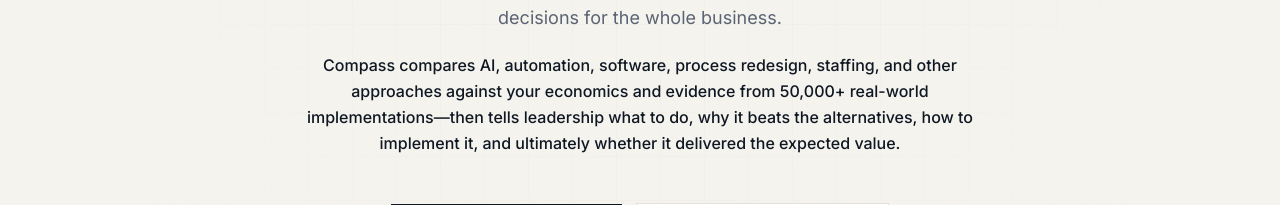
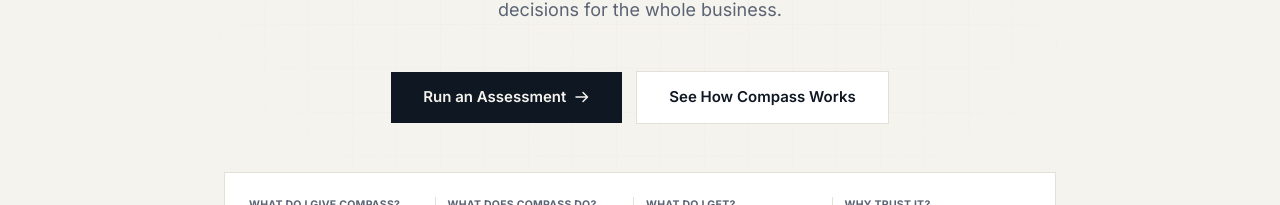
Before and after one commit to smithar106/Compass-Web, a Next.js app: page / in a window 1280 px wide. Shown: the part 460-665 px from the top of the page. Built offline with nearby package versions, Linux system fonts and the light colour scheme; no server answers.

Commit message:
Update homepage hero headline and supporting copy to exact requested phrasing and update test assertions

```diff
--- a/src/components/home/HomeHero.tsx
+++ b/src/components/home/HomeHero.tsx
@@ -30,9 +30,6 @@ export function HomeHero() {
         <Reveal delay={100}>
           <p className="mx-auto mt-9 max-w-3xl text-lead leading-relaxed text-muted">
             {h.supporting}
-          </p>
-          <p className="mx-auto mt-5 max-w-2xl text-[16px] font-medium leading-relaxed text-ink">
-            {h.supporting2}
           </p>
         </Reveal>
 
--- a/src/content/marketing.ts
+++ b/src/content/marketing.ts
@@ -24,9 +24,8 @@ export const headerCta = {
 export const marketing = {
     home: {
       hero: {
-        headline: "Bring us the problem. We'll find the best way forward—and make sure it delivers.",
+        headline: "Bring us the problem. We'll find the best way forward for your business.",
         supporting: "Compass evaluates every option across your economics, operations, technology, people, and customers, using evidence from 50,000+ real-world implementations to make better decisions for the whole business.",
-        supporting2: "Compass compares AI, automation, software, process redesign, staffing, and other approaches against your economics and evidence from 50,000+ real-world implementations—then tells leadership what to do, why it beats the alternatives, how to implement it, and ultimately whether it delivered the expected value.",
         ctaPrimary: "Run an Assessment",
         ctaPrimaryHref: "/assessment",
         ctaSecondary: "See How Compass Works",
```
Also changed, not shown: 1 other file (tests, documents, lock files or other folders).
